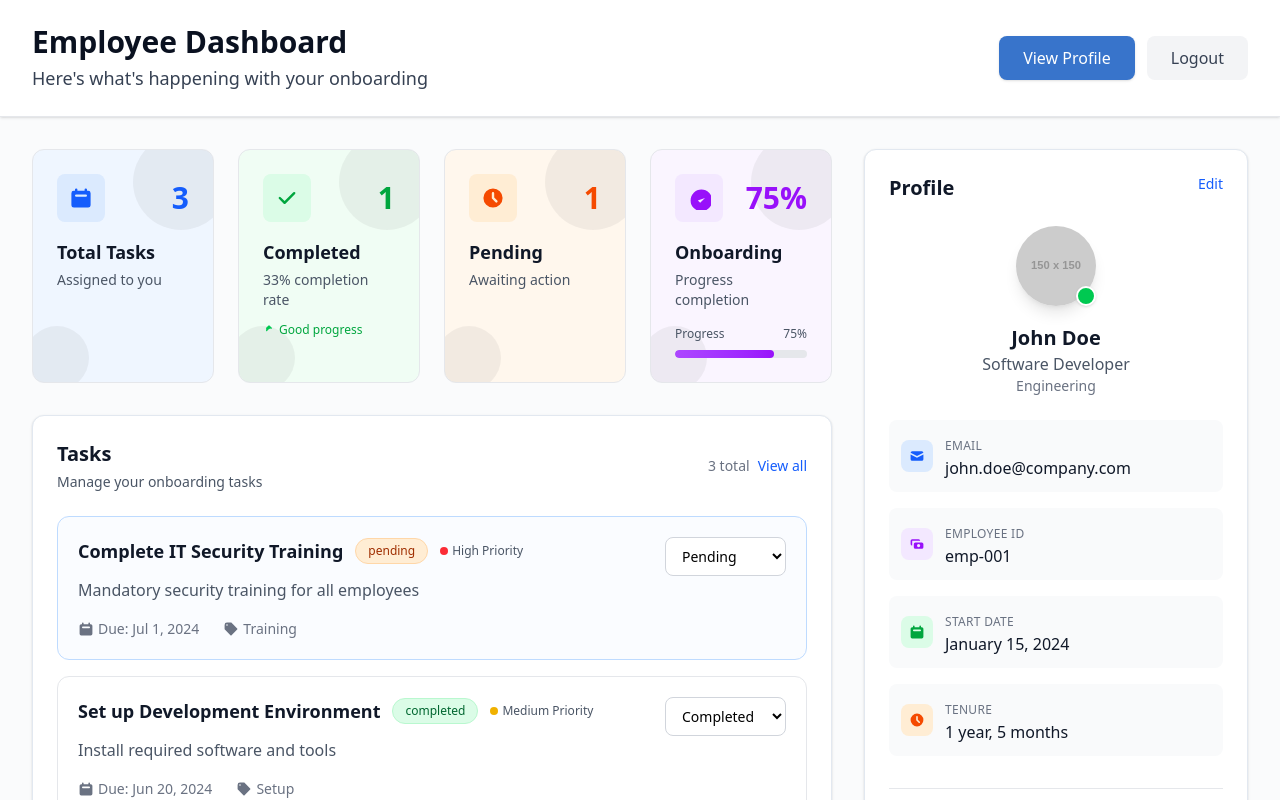
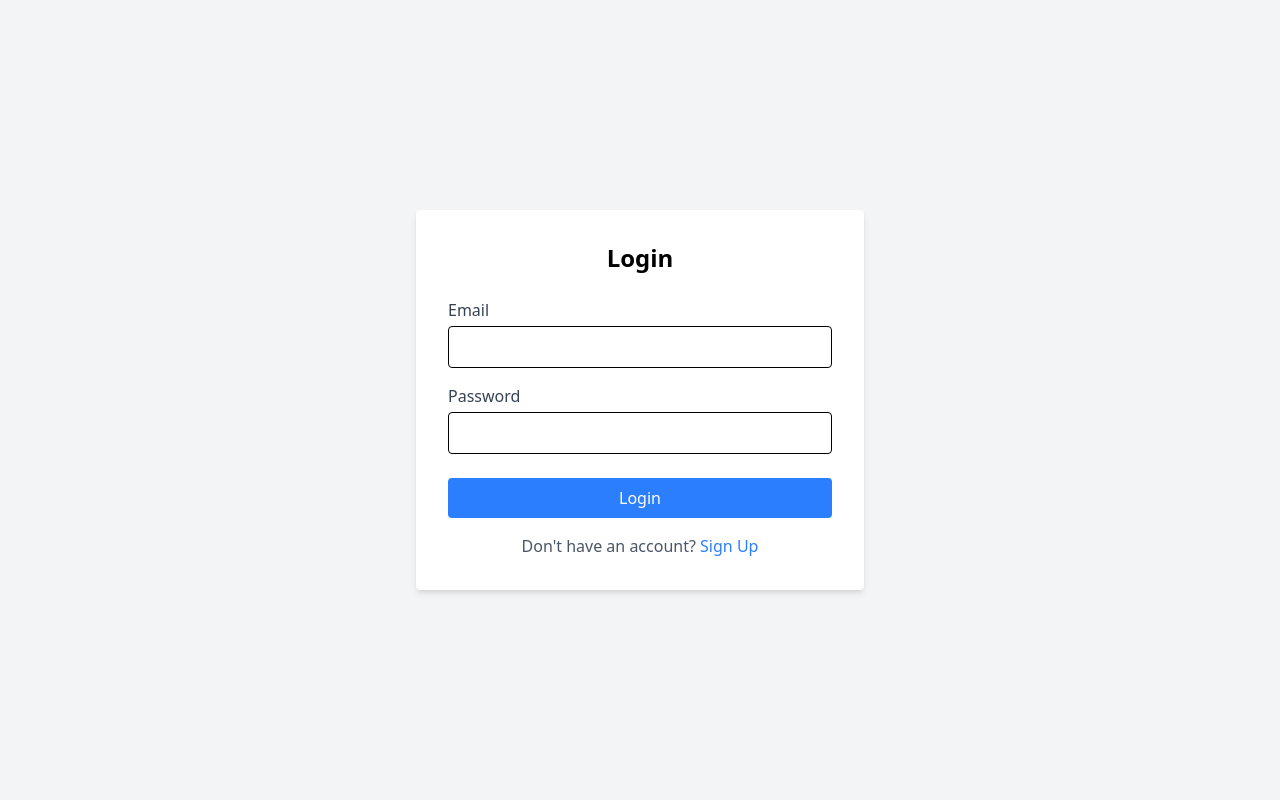
Before and after one commit to pranavnaxane/virtual-onboarding-tracker-frontend, a React (Vite) app: page / in a window 1280 px wide. Shown: the top 800 px of the page. Built offline with nearby package versions, Linux system fonts and the light colour scheme.

Commit message:
refactor: app changes

```diff
--- a/src/App.tsx
+++ b/src/App.tsx
@@ -1,13 +1,8 @@
 import LoginPage from "./features/loginPage/loginPage";
-import { EmployeeDashboard } from "./features/employee";
-
 function App() {
-  // For demo purposes, you can toggle between login and dashboard
-  // In a real app, this would be controlled by authentication state
-  const showDashboard = true; // Change to false to show login page
 
   return <div>
-    {showDashboard ? <EmployeeDashboard /> : <LoginPage />}
+    <LoginPage />
   </div>;
 }
 
```
